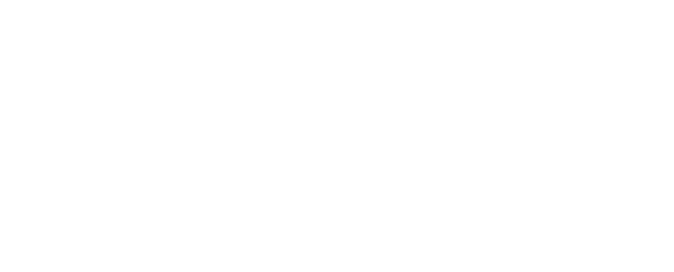
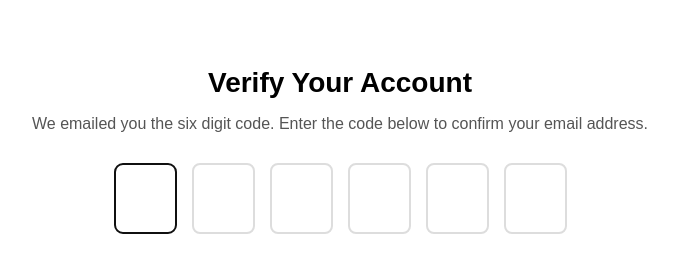
Before and after one commit to acciojob/OTP-pankajkumar199, a website: page main.html in a window 1280 px wide. Shown: the whole page, without its empty margins (300-974 px from the left). Drawn offline with Linux system fonts and the light colour scheme.

Commit message:
created a submission

```diff
--- a/main.html
+++ b/main.html
@@ -8,6 +8,22 @@
 
 <body>
 	<!-- the entire body must be written by student -->
+	<h1 id="verification_heading">Verify Your Account</h1>
+<p id="verification_subtext">
+    We emailed you the six digit code. Enter the code below to confirm your email address.
+</p>
+
+<div class="code-container">
+    <input class="code" type="text" maxlength="1">
+    <input class="code" type="text" maxlength="1">
+    <input class="code" type="text" maxlength="1">
+    <input class="code" type="text" maxlength="1">
+    <input class="code" type="text" maxlength="1">
+    <input class="code" type="text" maxlength="1">
+</div>
+
+<script src="./script.js"></script>
+
     <script type="text/javascript" src="./script.js">
 </script>
 
--- a/script.js
+++ b/script.js
@@ -1 +1,23 @@
 //your JS code here. If required.
+const inputs = document.querySelectorAll(".code");
+
+inputs[0].focus();
+
+inputs.forEach((input, index) => {
+
+    input.addEventListener("input", () => {
+        if (input.value.length === 1 && index < inputs.length - 1) {
+            inputs[index + 1].focus();
+        }
+    });
+
+    input.addEventListener("keydown", (e) => {
+        if (e.key === "Backspace") {
+            if (input.value === "" && index > 0) {
+                inputs[index - 1].value = "";
+                inputs[index - 1].focus();
+            }
+        }
+    });
+
+});
--- a/styles.css
+++ b/styles.css
@@ -1 +1,32 @@
 /*  your css code here. If applicable */
+body {
+    font-family: Arial, sans-serif;
+    text-align: center;
+    padding: 40px;
+}
+
+#verification_heading {
+    font-size: 28px;
+    margin-bottom: 10px;
+}
+
+#verification_subtext {
+    font-size: 16px;
+    color: #555;
+    margin-bottom: 30px;
+}
+
+.code-container {
+    display: flex;
+    justify-content: center;
+    gap: 15px;
+}
+
+.code {
+    width: 55px;
+    height: 65px;
+    text-align: center;
+    font-size: 32px;
+    border: 2px solid #ddd;
+    border-radius: 8px;
+}
```
